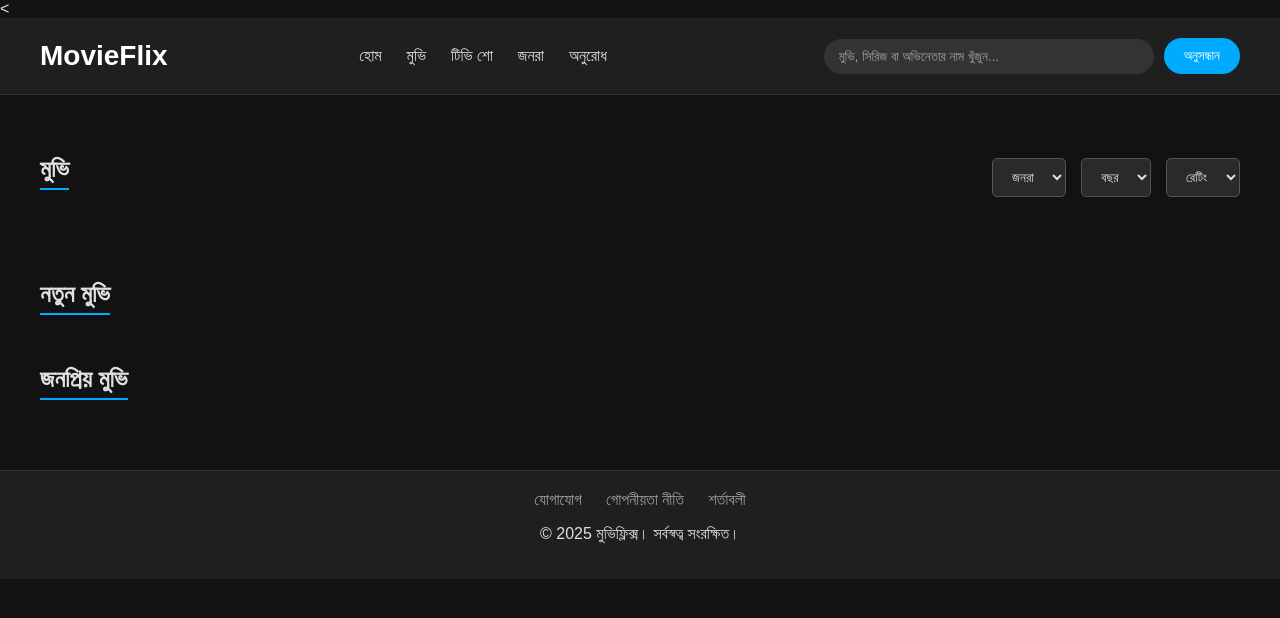
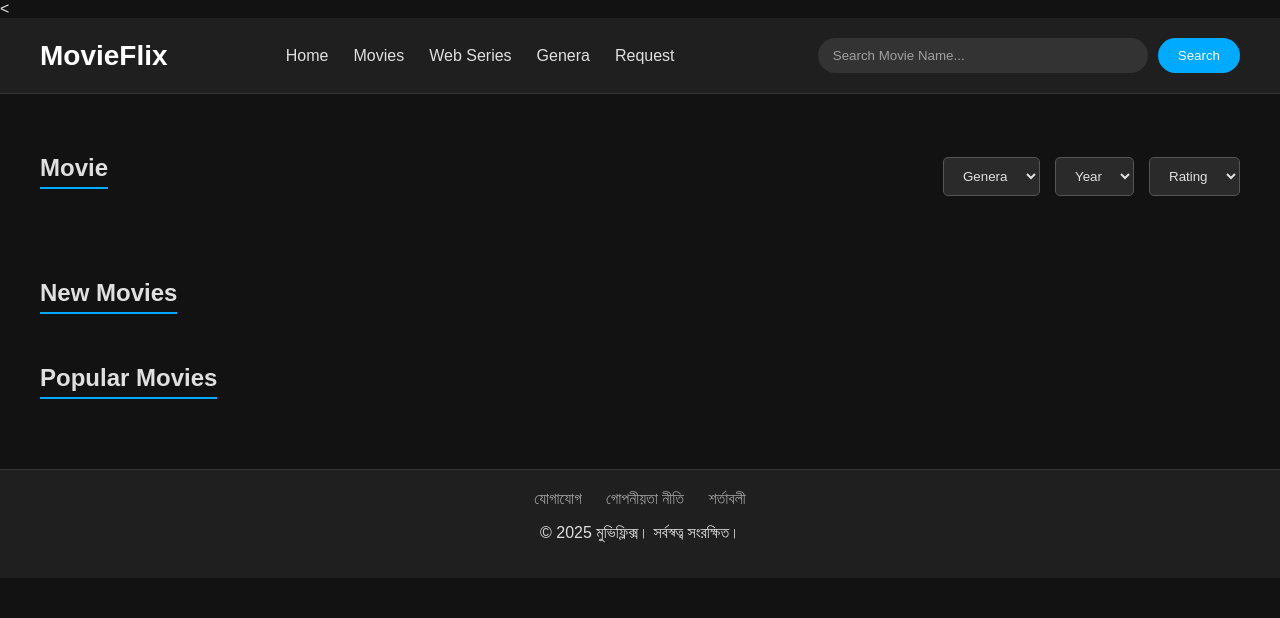
Before and after one commit to zxoou-media/cinelistbd, a Flask app: page / in a window 1280 px wide. Shown: the top 618 px of the page. Run offline with Flask 3, Linux system fonts and the light colour scheme; data that the repository does not hold is empty.

Commit message:
Update index.html

```diff
--- a/cinelistbd/templates/index.html
+++ b/cinelistbd/templates/index.html
@@ -15,43 +15,43 @@
         <a href="{{ url_for('home') }}" class="logo">MovieFlix</a>
         <nav class="nav-menu">
             <ul>
-                <li><a href="{{ url_for('home') }}">হোম</a></li>
-                <li><a href="#">মুভি</a></li>
-                <li><a href="#">টিভি শো</a></li>
-                <li><a href="#">জনরা</a></li>
-                <li><a href="#">অনুরোধ</a></a></li>
+                <li><a href="{{ url_for('home') }}">Home</a></li>
+                <li><a href="#">Movies</a></li>
+                <li><a href="#">Web Series</a></li>
+                <li><a href="#">Genera</a></li>
+                <li><a href="#">Request</a></a></li>
             </ul>
         </nav>
         <div class="search-bar">
-            <input type="text" id="search-input" placeholder="মুভি, সিরিজ বা অভিনেতার নাম খুঁজুন...">
-            <button class="search-btn">অনুসন্ধান</button>
+            <input type="text" id="search-input" placeholder="Search Movie Name...">
+            <button class="search-btn">Search</button>
         </div>
     </header>
 
     <main class="main-content">
         <div class="filter-sort-container">
-            <h2 class="section-title">মুভি</h2>
+            <h2 class="section-title">Movie</h2>
             <div class="filters">
                 <select class="filter-item">
-                    <option value="">জনরা</option>
+                    <option value="">Genera</option>
                 </select>
                 <select class="filter-item">
-                    <option value="">বছর</option>
+                    <option value="">Year</option>
                 </select>
                 <select class="filter-item">
-                    <option value="">রেটিং</option>
+                    <option value="">Rating</option>
                 </select>
             </div>
         </div>
 
         <section class="movie-section">
-            <h2 class="section-title">নতুন মুভি</h2>
+            <h2 class="section-title">New Movies</h2>
             <div class="movie-grid" id="latest-movies-grid">
                 </div>
         </section>
 
         <section class="movie-section">
-            <h2 class="section-title">জনপ্রিয় মুভি</h2>
+            <h2 class="section-title">Popular Movies</h2>
             <div class="movie-grid" id="popular-movies-grid">
                 </div>
         </section>
```
